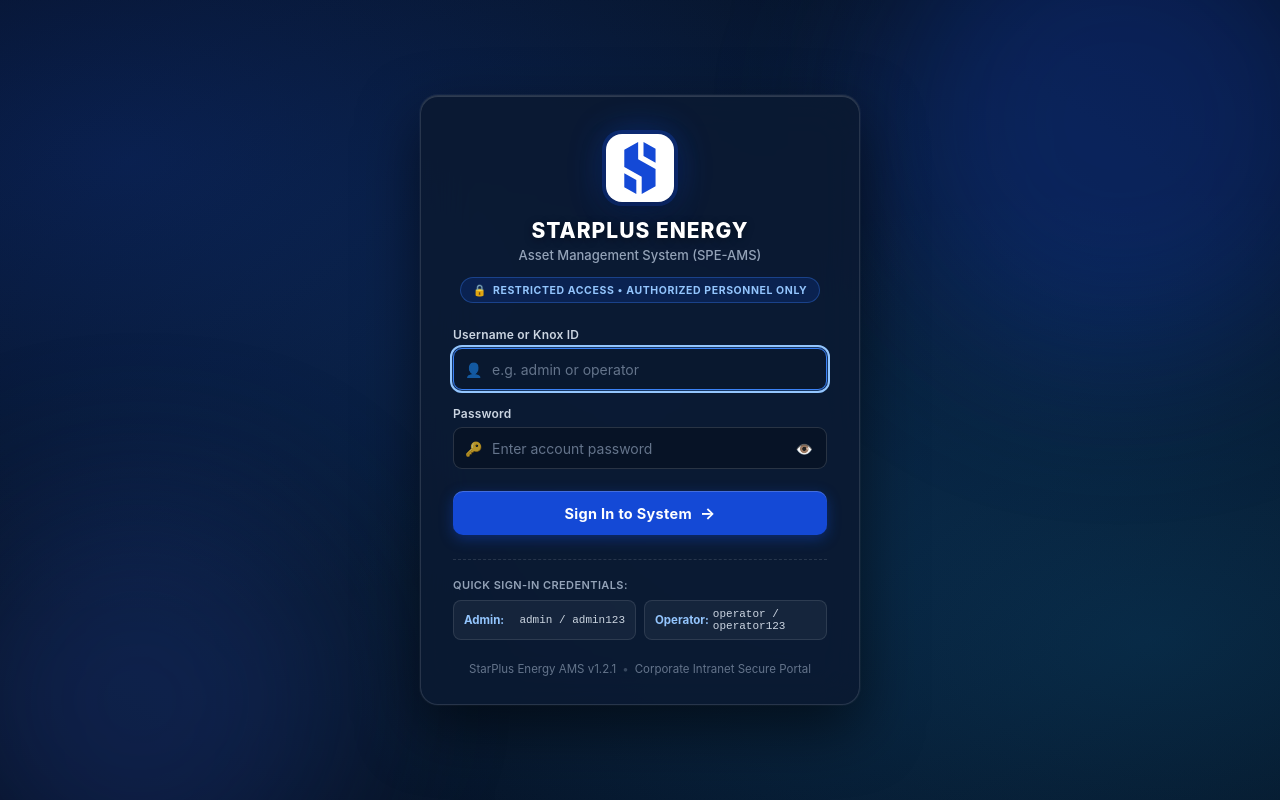
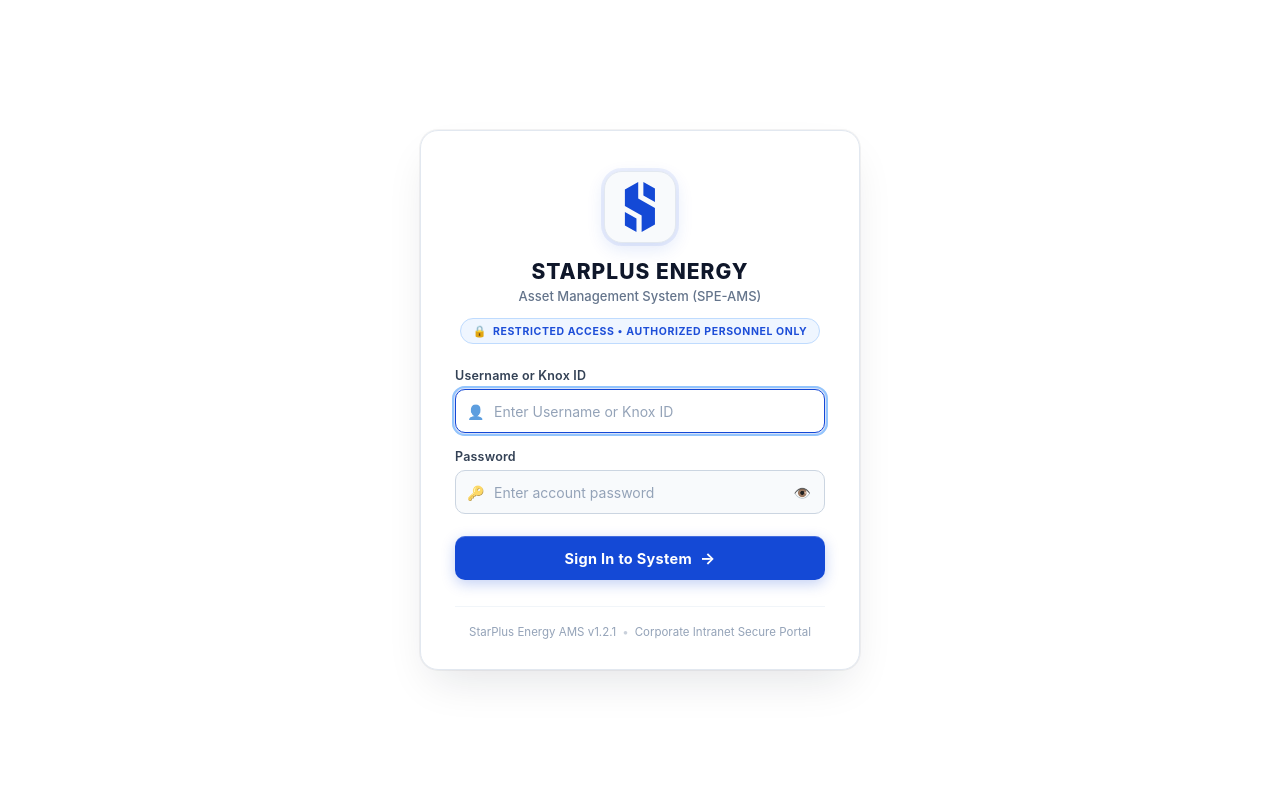
Before and after one commit to SDSAJames/Inventory-Management-Software, a React (Vite) app: page /#/ in a window 1280 px wide. Built offline with nearby package versions, Linux system fonts and the light colour scheme.

Commit message:
remove quick sign in credentials and change lock screen as white background

```diff
--- a/src/App.jsx
+++ b/src/App.jsx
@@ -35,7 +35,7 @@ function AppContent() {
             </svg>
           </div>
           <div className="lockscreen-spinner" style={{ margin: '0 auto 12px', width: '24px', height: '24px' }} />
-          <div style={{ color: '#94a3b8', fontSize: '13px', fontWeight: '500' }}>
+          <div style={{ color: '#64748b', fontSize: '13px', fontWeight: '500' }}>
             Verifying Security Session...
           </div>
         </div>
--- a/src/components/LockScreen.jsx
+++ b/src/components/LockScreen.jsx
@@ -40,21 +40,10 @@ export default function LockScreen() {
     }
   };
 
-  const handleFillDemo = (user, pass) => {
-    setUsername(user);
-    setPassword(pass);
-    setLocalError('');
-  };
-
   const effectiveError = localError || authError;
 
   return (
     <div className="lockscreen-root">
-      {/* Background Ambience & Geometric Mesh */}
-      <div className="lockscreen-backdrop" />
-      <div className="lockscreen-glow lockscreen-glow-1" />
-      <div className="lockscreen-glow lockscreen-glow-2" />
-
       <div className="lockscreen-card">
         {/* Header / Brand Mark */}
         <div className="lockscreen-brand-header">
@@ -106,7 +95,7 @@ export default function LockScreen() {
                 ref={usernameInputRef}
                 type="text"
                 className="lockscreen-input"
-                placeholder="e.g. admin or operator"
+                placeholder="Enter Username or Knox ID"
                 value={username}
                 onChange={(e) => {
                   setUsername(e.target.value);
@@ -173,31 +162,6 @@ export default function LockScreen() {
           </button>
         </form>
 
-        {/* Quick Test / Demo Accounts Helper */}
-        <div className="lockscreen-demo-helper">
-          <span className="lockscreen-helper-label">Quick Sign-In Credentials:</span>
-          <div className="lockscreen-helper-chips">
-            <button
-              type="button"
-              className="lockscreen-chip"
-              onClick={() => handleFillDemo('admin', 'admin123')}
-              title="Fill default IT Administrator credentials"
-            >
-              <span className="chip-role">Admin:</span>
-              <span className="chip-val">admin / admin123</span>
-            </button>
-            <button
-              type="button"
-              className="lockscreen-chip"
-              onClick={() => handleFillDemo('operator', 'operator123')}
-              title="Fill default Field Operator credentials"
-            >
-              <span className="chip-role">Operator:</span>
-              <span className="chip-val">operator / operator123</span>
-            </button>
-          </div>
-        </div>
-
         {/* Card Footer */}
         <div className="lockscreen-footer">
           <span>StarPlus Energy AMS v{APP_VERSION}</span>
--- a/src/components/Sidebar.jsx
+++ b/src/components/Sidebar.jsx
@@ -135,24 +135,6 @@ export default function Sidebar({ onOpenPatchHistory }) {
         })}
       </nav>
 
-      {user && (
-        <div className="sidebar-user-card" title={`Signed in as ${user.fullName || user.username} (${user.role})`}>
-          <div className="sidebar-user-info">
-            <span className="sidebar-user-name">{user.fullName || user.username}</span>
-            <span className="sidebar-user-role">{user.role}</span>
-          </div>
-          <button
-            type="button"
-            className="sidebar-logout-btn"
-            onClick={logout}
-            title="Lock terminal and sign out"
-            aria-label="Sign out"
-          >
-            Lock 🔒
-          </button>
-        </div>
-      )}
-
       <div
         className="sidebar-footer clickable"
         onClick={onOpenPatchHistory}
--- a/src/index.css
+++ b/src/index.css
@@ -3180,7 +3180,7 @@ tbody tr:hover { background: #f8fafc; }
   font-weight: 700 !important;
 }
 
-/* ── Restricted Access SPE Logo Lock Screen ────────────────────── */
+/* ── Restricted Access SPE Logo Lock Screen (Light / White Theme) ── */
 .lockscreen-root {
   min-height: 100vh;
   width: 100%;
@@ -3188,39 +3188,11 @@ tbody tr:hover { background: #f8fafc; }
   align-items: center;
   justify-content: center;
   padding: 24px 16px;
-  background-color: #061021;
-  background-image:
-    radial-gradient(at 10% 20%, rgba(20, 73, 214, 0.22) 0px, transparent 50%),
-    radial-gradient(at 90% 80%, rgba(14, 165, 233, 0.15) 0px, transparent 50%),
-    radial-gradient(at 50% 50%, rgba(10, 37, 71, 0.8) 0px, transparent 100%);
+  background: #ffffff;
   position: relative;
   overflow: hidden;
   font-family: -apple-system, BlinkMacSystemFont, "Segoe UI", Roboto, "Helvetica Neue", Arial, sans-serif;
-  color: #f1f5f9;
-}
-
-.lockscreen-glow {
-  position: absolute;
-  border-radius: 50%;
-  filter: blur(80px);
-  pointer-events: none;
-  z-index: 0;
-}
-
-.lockscreen-glow-1 {
-  width: 480px;
-  height: 480px;
-  background: rgba(20, 73, 214, 0.28);
-  top: -120px;
-  right: -80px;
-}
-
-.lockscreen-glow-2 {
-  width: 400px;
-  height: 400px;
-  background: rgba(30, 58, 138, 0.35);
-  bottom: -100px;
-  left: -60px;
+  color: #0f172a;
 }
 
 .lockscreen-card {
@@ -3228,16 +3200,13 @@ tbody tr:hover { background: #f8fafc; }
   z-index: 10;
   width: 100%;
   max-width: 440px;
-  background: rgba(11, 26, 49, 0.88);
-  backdrop-filter: blur(24px);
-  -webkit-backdrop-filter: blur(24px);
-  border: 1px solid rgba(255, 255, 255, 0.12);
+  background: #ffffff;
+  border: 1px solid #e2e8f0;
   border-radius: 18px;
-  padding: 38px 32px 28px;
+  padding: 40px 34px 30px;
   box-shadow:
-    0 24px 60px rgba(0, 0, 0, 0.55),
-    0 0 0 1px rgba(255, 255, 255, 0.05),
-    inset 0 1px 0 rgba(255, 255, 255, 0.15);
+    0 20px 45px -12px rgba(15, 23, 42, 0.12),
+    0 0 0 1px rgba(15, 23, 42, 0.05);
   animation: lockscreenFadeUp 0.35s cubic-bezier(0.16, 1, 0.3, 1) forwards;
 }
 
@@ -3261,17 +3230,17 @@ tbody tr:hover { background: #f8fafc; }
 }
 
 .lockscreen-logo-badge {
-  width: 68px;
-  height: 68px;
-  background: #ffffff;
-  border-radius: 16px;
+  width: 72px;
+  height: 72px;
+  background: #f8fafc;
+  border: 1.5px solid #e2e8f0;
+  border-radius: 18px;
   display: grid;
   place-items: center;
-  padding: 8px;
+  padding: 10px;
   box-shadow:
-    0 8px 24px rgba(0, 0, 0, 0.35),
-    0 0 0 4px rgba(20, 73, 214, 0.3),
-    0 0 35px rgba(20, 73, 214, 0.45);
+    0 6px 18px rgba(20, 73, 214, 0.12),
+    0 0 0 3px rgba(20, 73, 214, 0.08);
   margin-bottom: 16px;
   transition: transform 0.25s ease;
 }
@@ -3291,14 +3260,13 @@ tbody tr:hover { background: #f8fafc; }
   font-size: 21px;
   font-weight: 800;
   letter-spacing: 1px;
-  color: #ffffff;
-  text-shadow: 0 2px 8px rgba(0, 0, 0, 0.4);
+  color: #0f172a;
 }
 
 .lockscreen-subtitle {
   margin: 4px 0 0;
   font-size: 13px;
-  color: #94a3b8;
+  color: #64748b;
   font-weight: 500;
 }
 
@@ -3307,9 +3275,9 @@ tbody tr:hover { background: #f8fafc; }
   display: inline-flex;
   align-items: center;
   gap: 6px;
-  background: rgba(20, 73, 214, 0.18);
-  border: 1px solid rgba(59, 130, 246, 0.35);
-  color: #93c5fd;
+  background: #eff6ff;
+  border: 1px solid #bfdbfe;
+  color: #1d4ed8;
   font-size: 10.5px;
   font-weight: 700;
   letter-spacing: 0.6px;
@@ -3326,9 +3294,9 @@ tbody tr:hover { background: #f8fafc; }
   display: flex;
   align-items: center;
   gap: 10px;
-  background: rgba(239, 68, 68, 0.15);
-  border: 1px solid rgba(239, 68, 68, 0.45);
-  color: #fca5a5;
+  background: #fef2f2;
+  border: 1px solid #fecaca;
+  color: #b91c1c;
   padding: 10px 14px;
   border-radius: 10px;
   font-size: 13px;
@@ -3361,9 +3329,9 @@ tbody tr:hover { background: #f8fafc; }
 }
 
 .lockscreen-label {
-  font-size: 12px;
+  font-size: 12.5px;
   font-weight: 600;
-  color: #cbd5e1;
+  color: #334155;
   letter-spacing: 0.2px;
 }
 
@@ -3383,25 +3351,25 @@ tbody tr:hover { background: #f8fafc; }
 
 .lockscreen-input {
   width: 100%;
-  height: 42px;
-  background: rgba(7, 18, 35, 0.75);
-  border: 1px solid rgba(255, 255, 255, 0.14);
-  border-radius: 9px;
+  height: 44px;
+  background: #f8fafc;
+  border: 1.5px solid #cbd5e1;
+  border-radius: 10px;
   padding: 0 40px 0 38px;
-  color: #ffffff;
+  color: #0f172a;
   font-size: 14px;
   outline: none;
   transition: all 0.2s ease;
 }
 
 .lockscreen-input:focus {
-  border-color: #3b82f6;
-  background: rgba(10, 25, 48, 0.95);
-  box-shadow: 0 0 0 3px rgba(59, 130, 246, 0.25);
+  border-color: #1449d6;
+  background: #ffffff;
+  box-shadow: 0 0 0 3px rgba(20, 73, 214, 0.16);
 }
 
 .lockscreen-input::placeholder {
-  color: #64748b;
+  color: #94a3b8;
 }
 
 .lockscreen-eye-btn {
@@ -3409,17 +3377,18 @@ tbody tr:hover { background: #f8fafc; }
   right: 8px;
   background: transparent;
   border: none;
-  color: #94a3b8;
+  color: #64748b;
   padding: 6px;
   display: grid;
   place-items: center;
   font-size: 14px;
   border-radius: 6px;
-  transition: color 0.15s ease;
+  transition: all 0.15s ease;
 }
 
 .lockscreen-eye-btn:hover {
-  color: #ffffff;
+  color: #0f172a;
+  background: #f1f5f9;
 }
 
 .lockscreen-submit-btn {
@@ -3437,14 +3406,15 @@ tbody tr:hover { background: #f8fafc; }
   justify-content: center;
   gap: 8px;
   box-shadow:
-    0 4px 14px rgba(20, 73, 214, 0.4),
+    0 4px 14px rgba(20, 73, 214, 0.25),
     inset 0 1px 0 rgba(255, 255, 255, 0.2);
   transition: all 0.2s ease;
+  cursor: pointer;
 }
 
 .lockscreen-submit-btn:hover:not(:disabled) {
   background: #0e38aa;
-  box-shadow: 0 6px 20px rgba(20, 73, 214, 0.55);
+  box-shadow: 0 6px 20px rgba(20, 73, 214, 0.35);
   transform: translateY(-1px);
 }
 
@@ -3469,77 +3439,28 @@ tbody tr:hover { background: #f8fafc; }
 .lockscreen-spinner {
   width: 16px;
   height: 16px;
-  border: 2px solid rgba(255, 255, 255, 0.3);
-  border-top-color: #ffffff;
+  border: 2px solid rgba(20, 73, 214, 0.25);
+  border-top-color: #1449d6;
   border-radius: 50%;
   animation: lockscreenSpin 0.7s linear infinite;
 }
 
+.lockscreen-submit-btn .lockscreen-spinner {
+  border-color: rgba(255, 255, 255, 0.35);
+  border-top-color: #ffffff;
+}
+
 @keyframes lockscreenSpin {
   to { transform: rotate(360deg); }
 }
 
-.lockscreen-demo-helper {
-  margin-top: 24px;
+.lockscreen-footer {
+  margin-top: 26px;
   padding-top: 18px;
-  border-top: 1px dashed rgba(255, 255, 255, 0.12);
-}
-
-.lockscreen-helper-label {
-  display: block;
-  font-size: 11px;
-  color: #94a3b8;
-  font-weight: 600;
-  text-transform: uppercase;
-  letter-spacing: 0.4px;
-  margin-bottom: 8px;
-}
-
-.lockscreen-helper-chips {
-  display: flex;
-  gap: 8px;
-  flex-wrap: wrap;
-}
-
-.lockscreen-chip {
-  flex: 1;
-  min-width: 140px;
-  background: rgba(255, 255, 255, 0.05);
-  border: 1px solid rgba(255, 255, 255, 0.1);
-  border-radius: 8px;
-  padding: 7px 10px;
-  color: #e2e8f0;
-  font-size: 11.5px;
-  display: flex;
-  align-items: center;
-  justify-content: space-between;
-  gap: 4px;
-  transition: all 0.15s ease;
-  text-align: left;
-}
-
-.lockscreen-chip:hover {
-  background: rgba(20, 73, 214, 0.2);
-  border-color: rgba(59, 130, 246, 0.4);
-  color: #ffffff;
-}
-
-.lockscreen-chip .chip-role {
-  color: #93c5fd;
-  font-weight: 700;
-}
-
-.lockscreen-chip .chip-val {
-  color: #cbd5e1;
-  font-family: monospace;
-  font-size: 11px;
-}
-
-.lockscreen-footer {
-  margin-top: 22px;
+  border-top: 1px solid #f1f5f9;
   text-align: center;
   font-size: 11.5px;
-  color: #64748b;
+  color: #94a3b8;
   display: flex;
   align-items: center;
   justify-content: center;
```
